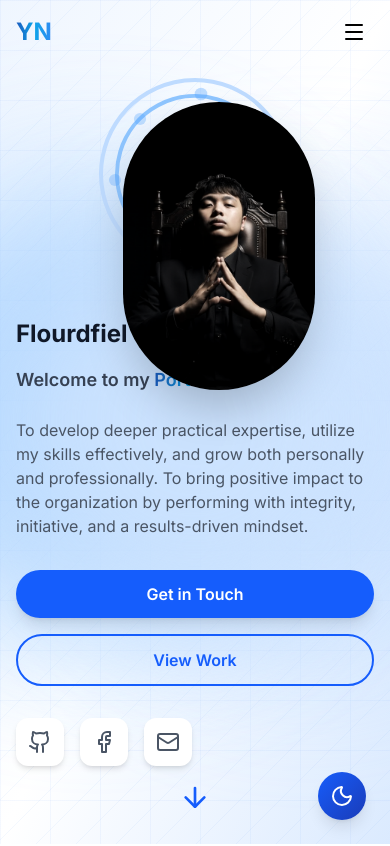
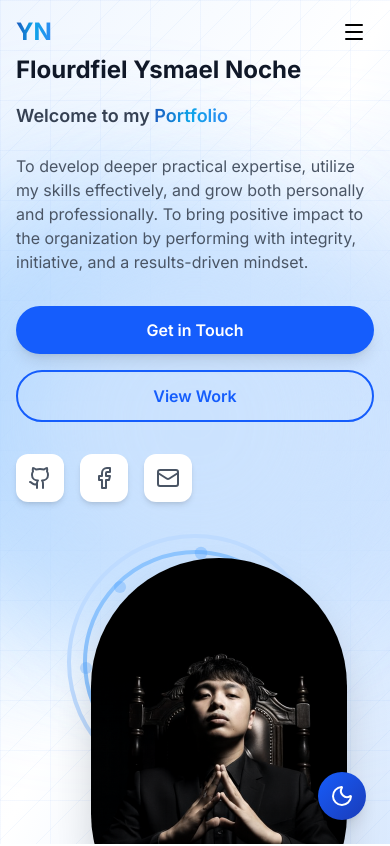
Before and after one commit to ysmaelnoche/My-Portfolio---Ysmael, a Next.js app: page / in a window 390 px wide. Shown: the top 846 px of the page. Built offline with nearby package versions, Linux system fonts and the light colour scheme.

Commit message:
Better mobile layout - improved image size and positioning

```diff
--- a/components/Hero.tsx
+++ b/components/Hero.tsx
@@ -69,13 +69,12 @@ export default function Hero() {
       </div>
 
       <div className="container mx-auto px-4 sm:px-6 lg:px-8 relative z-10">
-        <div className="grid md:grid-cols-2 gap-12 md:gap-12 items-center md:items-start">
+        <div className="grid md:grid-cols-2 gap-8 md:gap-12 items-start">
           {/* Left side - Text content */}
           <motion.div
             initial={{ opacity: 0, x: -50 }}
             animate={{ opacity: 1, x: 0 }}
             transition={{ duration: 0.8 }}
-            className="order-2 md:order-1"
           >
             <motion.h1
               initial={{ opacity: 0, y: 20 }}
@@ -178,9 +177,9 @@ export default function Hero() {
             initial={{ opacity: 0, scale: 0.8 }}
             animate={{ opacity: 1, scale: 1 }}
             transition={{ duration: 0.8, delay: 0.3 }}
-            className="relative flex justify-center items-center order-1 md:order-2 md:justify-start md:-mt-16"
+            className="relative flex justify-center items-start md:justify-start md:-mt-16"
           >
-            <div className="relative w-48 h-48 sm:w-56 sm:h-56 md:w-64 md:h-64 lg:w-80 lg:h-80">
+            <div className="relative w-64 h-64 sm:w-72 sm:h-72 md:w-72 md:h-72 lg:w-80 lg:h-80">
               {/* Decorative animated rings */}
               <motion.div
                 animate={{ rotate: 360 }}
@@ -226,7 +225,7 @@ export default function Hero() {
                 <img
                   src="/projects/my-image.png"
                   alt="Ysmael Noche"
-                  className="w-full h-full object-cover object-center"
+                  className="w-full h-full object-cover object-[center_35%]"
                 />
 
                 {/* Hover effect */}
```
